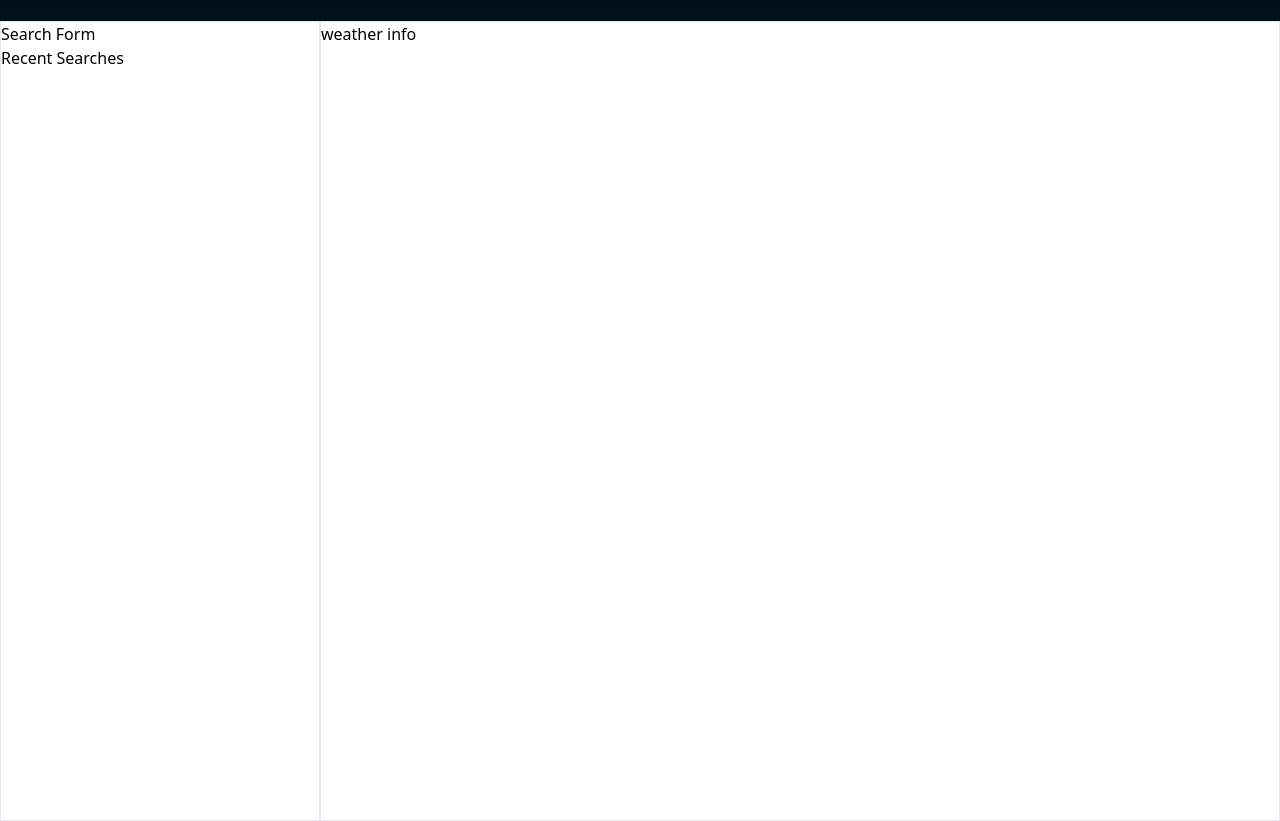
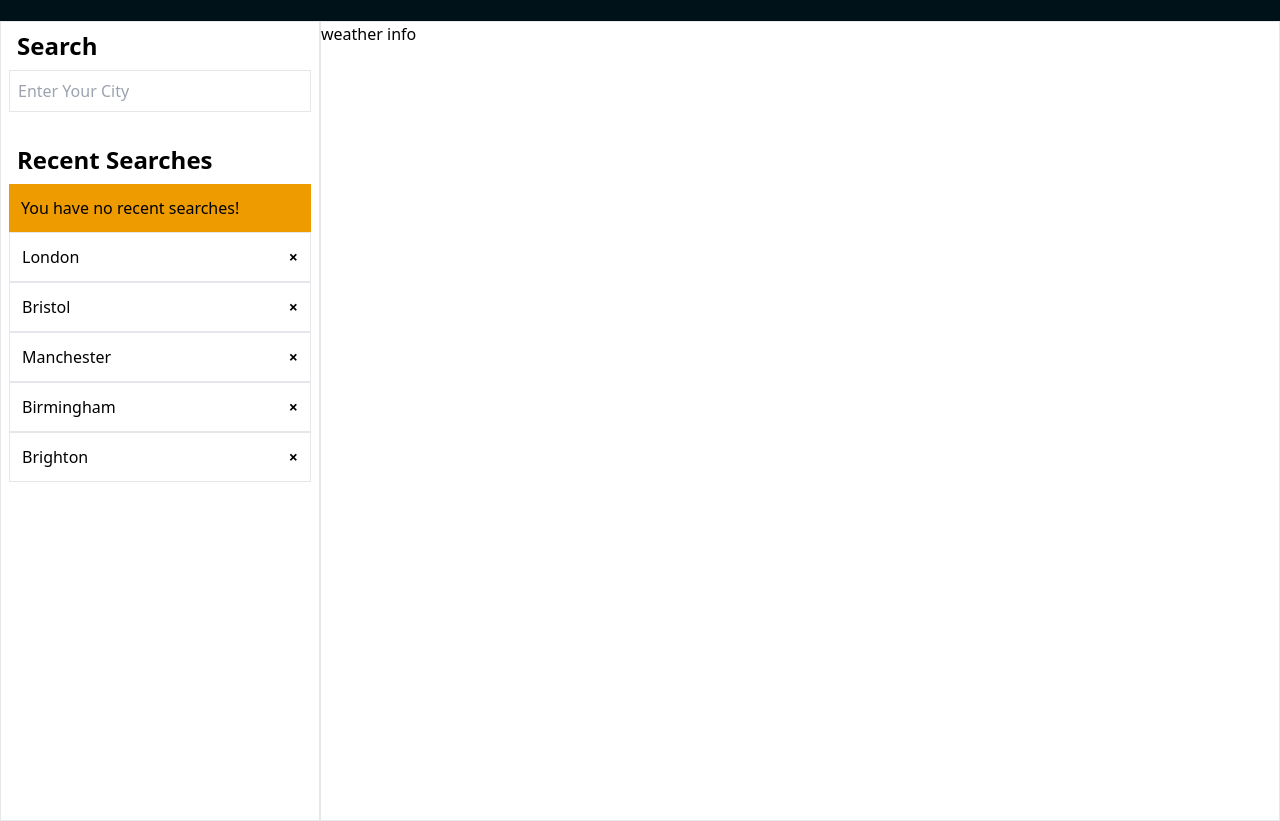
Before and after one commit to ss12932/weather-dashboard, a website: page index.html in a window 1280 px wide. Shown: the part 55-876 px from the top of the page. Drawn offline with nearby package versions, Linux system fonts and the light colour scheme.

Commit message:
finished css recent searches + alert

```diff
--- a/index.html
+++ b/index.html
@@ -15,11 +15,48 @@
     </header>
     <main class="h-full main flex flex-col md:flex-row">
       <!-- Search Form + recent Searches Container -->
-      <div class="w-full border md:w-1/4">
+      <div class="w-full border md:w-1/4 px-2">
         <!-- Search Form -->
-        <div>Search Form</div>
+        <div>
+          <h2 class="font-bold text-2xl p-2">Search</h2>
+          <form id="search-form">
+            <div>
+              <input
+                type="text"
+                class="form-control w-full p-2 border"
+                id="search-input"
+                placeholder="Enter Your City"
+              />
+            </div>
+            <div>
+              <button type="submit" id="submit-btn"></button>
+            </div>
+          </form>
+        </div>
         <!-- Recent Searches -->
-        <div>Recent Searches</div>
+        <div class="recent-searches-container">
+          <h2 class="font-bold text-2xl p-2">Recent Searches</h2>
+          <div class="p-3 bg-gamboge">You have no recent searches!</div>
+          <ul class="">
+            <li class="border p-3 flex justify-between">
+              <span>London</span><span class="font-bold text-md">&times</span>
+            </li>
+            <li class="border p-3 flex justify-between">
+              <span>Bristol</span><span class="font-bold text-md">&times</span>
+            </li>
+            <li class="border p-3 flex justify-between">
+              <span>Manchester</span
+              ><span class="font-bold text-md">&times</span>
+            </li>
+            <li class="border p-3 flex justify-between">
+              <span>Birmingham</span
+              ><span class="font-bold text-md">&times</span>
+            </li>
+            <li class="border p-3 flex justify-between">
+              <span>Brighton</span><span class="font-bold text-md">&times</span>
+            </li>
+          </ul>
+        </div>
       </div>
 
       <!-- Weather info container -->
```
Also changed, not shown: README.md, assets/css/main.css.
